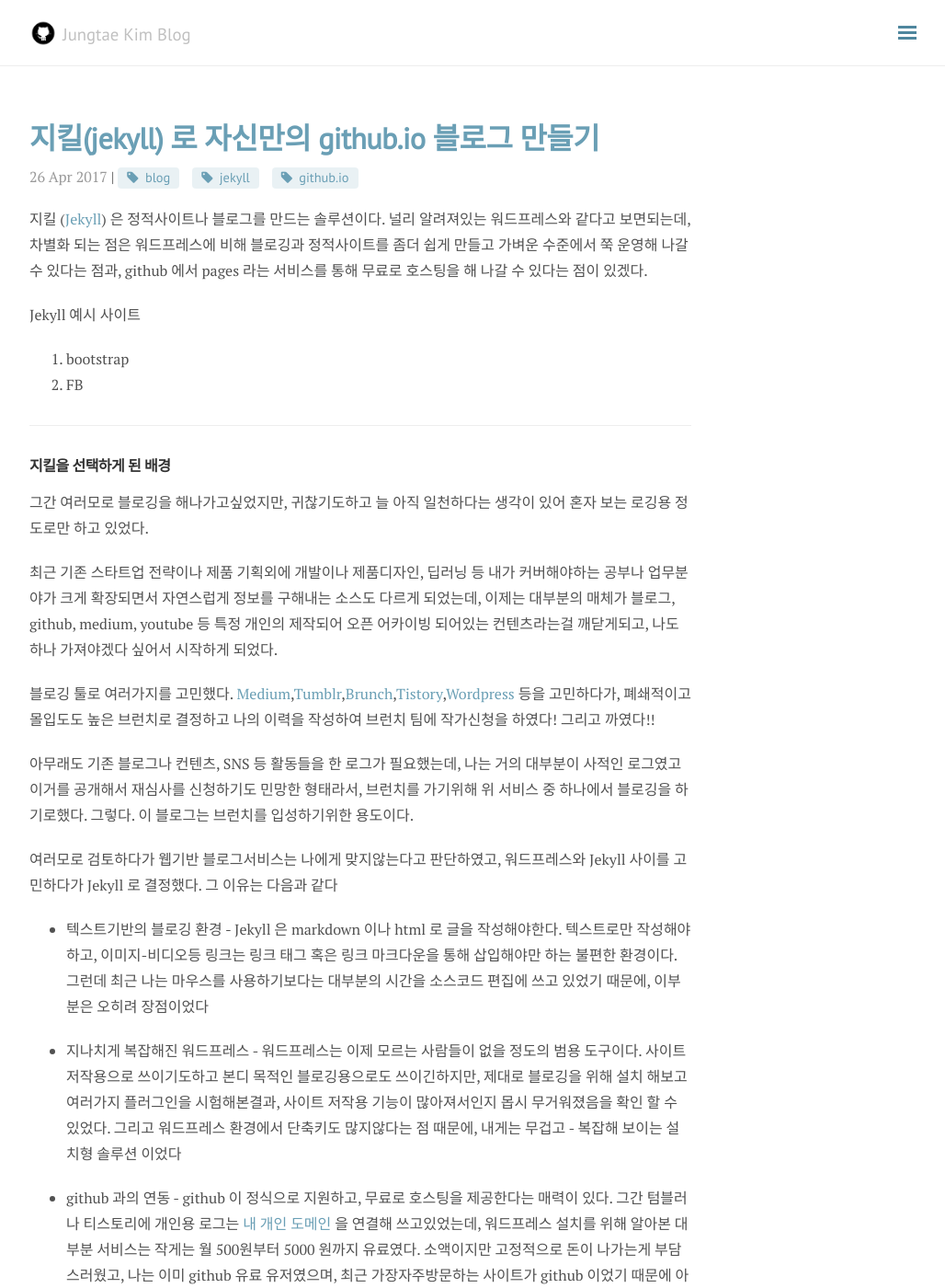
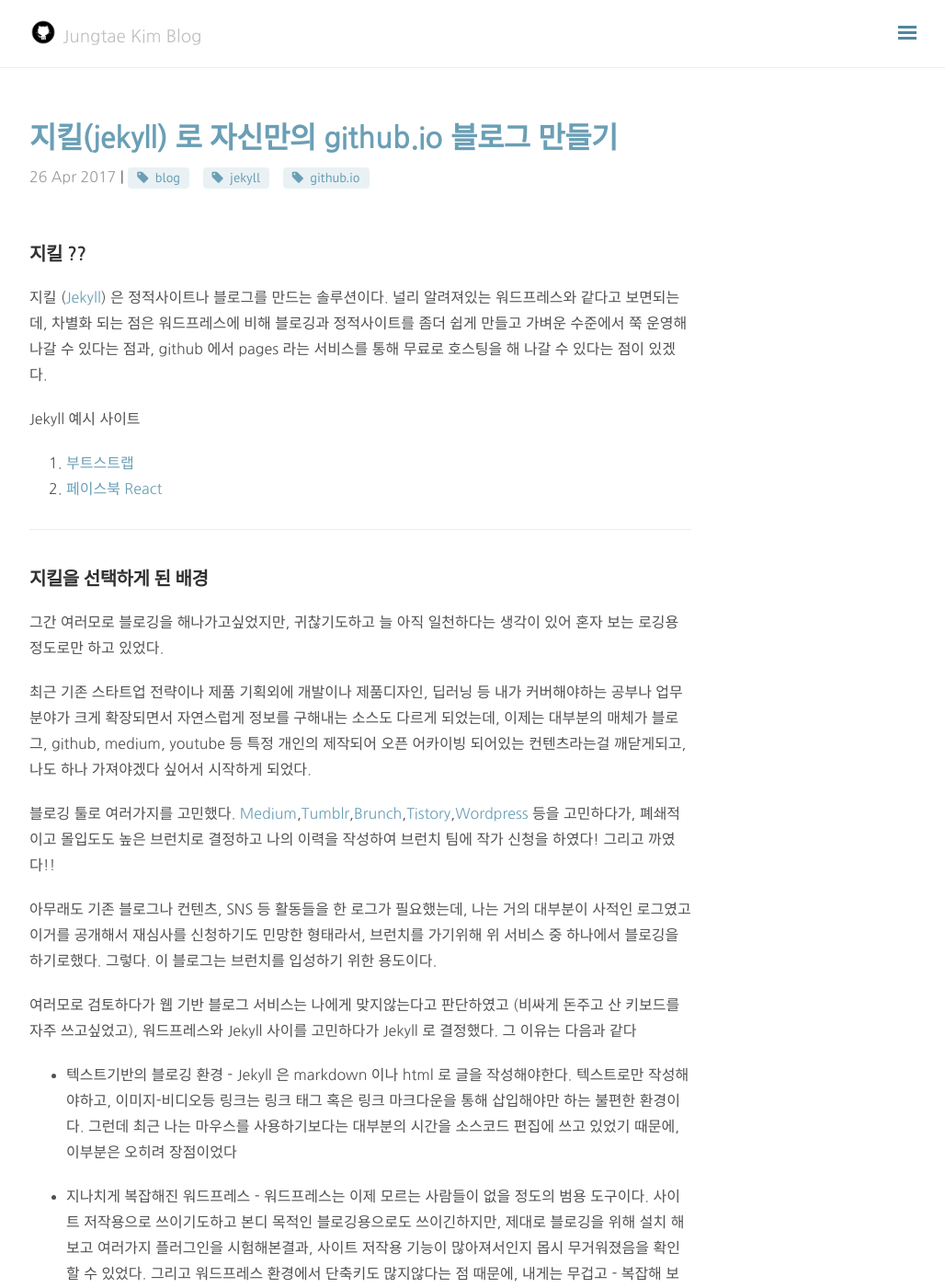
Before and after one commit to jungtaejtkim/jungtaejtkim.github.io, a Jekyll site: the page built from _posts/2017-4-26-jekylltip.md, in a window 1280 px wide and 1400 px high. Shown: the whole window at 92% size, without its empty margins (248-1276 px from the left). Built offline with Jekyll 4.4.1, drawn with Linux system fonts in a browser that asks for light colours; nearby versions of some CDN libraries; comment, search, counter and statistics services are not loaded; some of the changed text lies outside the part shown.

Commit message:
complete first post

```diff
--- a/_posts/2017-4-26-jekylltip.md
+++ b/_posts/2017-4-26-jekylltip.md
@@ -5,36 +5,45 @@ category: Dev
 tags: [blog, jekyll, github.io]
 ---
 
+## 지킬 ??
+
 지킬 ([Jekyll](http://jekyllrb.com)) 은 정적사이트나 블로그를 만드는 솔루션이다. 널리 알려져있는 워드프레스와 같다고 보면되는데, 차별화 되는 점은 워드프레스에 비해 블로깅과 정적사이트를 좀더 쉽게 만들고 가벼운 수준에서 쭉 운영해 나갈 수 있다는 점과, github 에서 pages 라는 서비스를 통해 무료로 호스팅을 해 나갈 수 있다는 점이 있겠다.
 
 Jekyll 예시 사이트
-1. bootstrap
-2. FB
+1. [부트스트랩](https://react-bootstrap.github.io)
+2. [페이스북 React](https://facebook.github.io/react/)
+
 
 -----
-#### 지킬을 선택하게 된 배경
+
+
+
+## 지킬을 선택하게 된 배경
 
  그간 여러모로 블로깅을 해나가고싶었지만, 귀찮기도하고 늘 아직 일천하다는 생각이 있어 혼자 보는 로깅용 정도로만 하고 있었다.
 
  최근 기존 스타트업 전략이나 제품 기획외에 개발이나 제품디자인, 딥러닝 등 내가 커버해야하는 공부나 업무분야가 크게 확장되면서 자연스럽게 정보를 구해내는 소스도 다르게 되었는데, 이제는 대부분의 매체가 블로그, github, medium, youtube 등 특정 개인의 제작되어 오픈 어카이빙 되어있는 컨텐츠라는걸 깨닫게되고, 나도 하나 가져야겠다 싶어서 시작하게 되었다.
 
- 블로깅 툴로 여러가지를 고민했다. [Medium](http://www.medium.com),[Tumblr](www.tumblr.com),[Brunch](www.brunch.co.kr),[Tistory](www.tistory.co.kr),[Wordpress](www.wordpress.co.kr) 등을 고민하다가, 폐쇄적이고 몰입도도 높은 브런치로 결정하고 나의 이력을 작성하여 브런치 팀에 작가신청을 하였다! 그리고 까였다!!
+ 블로깅 툴로 여러가지를 고민했다. [Medium](http://www.medium.com),[Tumblr](www.tumblr.com),[Brunch](www.brunch.co.kr),[Tistory](www.tistory.co.kr),[Wordpress](www.wordpress.co.kr) 등을 고민하다가, 폐쇄적이고 몰입도도 높은 브런치로 결정하고 나의 이력을 작성하여 브런치 팀에 작가 신청을 하였다! 그리고 까였다!!
 
- 아무래도 기존 블로그나 컨텐츠, SNS 등 활동들을 한 로그가 필요했는데, 나는 거의 대부분이 사적인 로그였고 이거를 공개해서 재심사를 신청하기도 민망한 형태라서, 브런치를 가기위해 위 서비스 중 하나에서 블로깅을 하기로했다. 그렇다. 이 블로그는 브런치를 입성하기위한 용도이다.
+ 아무래도 기존 블로그나 컨텐츠, SNS 등 활동들을 한 로그가 필요했는데, 나는 거의 대부분이 사적인 로그였고 이거를 공개해서 재심사를 신청하기도 민망한 형태라서, 브런치를 가기위해 위 서비스 중 하나에서 블로깅을 하기로했다. 그렇다. 이 블로그는 브런치를 입성하기 위한 용도이다.
 
- 여러모로 검토하다가 웹기반 블로그서비스는 나에게 맞지않는다고 판단하였고, 워드프레스와 Jekyll 사이를 고민하다가 Jekyll 로 결정했다. 그 이유는 다음과 같다
+ 여러모로 검토하다가 웹 기반 블로그 서비스는 나에게 맞지않는다고 판단하였고 (비싸게 돈주고 산 키보드를 자주 쓰고싶었고), 워드프레스와 Jekyll 사이를 고민하다가 Jekyll 로 결정했다. 그 이유는 다음과 같다
 
  * 텍스트기반의 블로깅 환경 - Jekyll 은 markdown 이나 html 로 글을 작성해야한다. 텍스트로만 작성해야하고, 이미지-비디오등 링크는 링크 태그 혹은 링크 마크다운을 통해 삽입해야만 하는 불편한 환경이다. 그런데 최근 나는 마우스를 사용하기보다는 대부분의 시간을 소스코드 편집에 쓰고 있었기 때문에, 이부분은 오히려 장점이었다
 
  * 지나치게 복잡해진 워드프레스 - 워드프레스는 이제 모르는 사람들이 없을 정도의 범용 도구이다. 사이트 저작용으로 쓰이기도하고 본디 목적인 블로깅용으로도 쓰이긴하지만, 제대로 블로깅을 위해 설치 해보고 여러가지 플러그인을 시험해본결과, 사이트 저작용 기능이 많아져서인지 몹시 무거워졌음을 확인 할 수 있었다. 그리고 워드프레스 환경에서 단축키도 많지않다는 점 때문에, 내게는 무겁고 - 복잡해 보이는 설치형 솔루션 이었다
 
- * github 과의 연동 - github 이 정식으로 지원하고, 무료로 호스팅을 제공한다는 매력이 있다. 그간 텀블러나 티스토리에 개인용 로그는 [내 개인 도메인](www.iamjtkim.com) 을 연결해 쓰고있었는데, 워드프레스 설치를 위해 알아본 대부분 서비스는 작게는 월 500원부터 5000 원까지 유료였다. 소액이지만 고정적으로 돈이 나가는게 부담스러웠고, 나는 이미 github 유료 유저였으며, 최근 가장자주방문하는 사이트가 github 이었기 때문에 아주 좋은 장점이었다.
+ * github 과의 연동 - github 이 정식으로 지원하고, 무료로 호스팅을 제공한다는 매력이 있다. 그간 텀블러나 티스토리에 개인용 로그는 [내 개인 도메인](www.iamjtkim.com) 을 연결해 쓰고있었는데, 워드프레스 설치를 위해 알아본 대부분 서비스는 작게는 월 500원부터 5000 원까지 유료였다. 소액이지만 고정적인 지출처를 늘리기가 번거로웠고, 나는 이미 github 유료 유저였으며, 최근 가장 자주 방문하는 사이트가 github 이었기 때문에 그냥 '무료' 보다도 '관리의 이점' 이라는 측면에서 매력적이었다.
 
- * github.io - 사실 이 도메인의 간지가 jekyll 을 선택한 이유중 50% 는 차지했다고 봐도 무방하다. github pages 를 통해 jekyll 을 활성화 할 경우 github 은 username.github.io 형태의 url 을 무상으로 만들어준다. 그런데 이제 github.io 는 '나 tech 좀 알고 이걸로 밥도 좀 먹고살아' 의 쿨한 상징과도 같아서 이에 이끌려 결정하였다. (워드프레스가 무료호스팅이며, 지킬수준으로 가볍고 텍스트 기반이라 할지라도 이것때문에 jekyll 을 선택했을 것이다 * ^^ * )
+ * github.io - 사실 이 도메인의 간지가 jekyll 을 선택한 이유중 50% 는 차지했다고 봐도 무방하다. github pages 를 통해 jekyll 을 활성화 할 경우 github 은 username.github.io 형태의 url 을 무상으로 만들어준다. 그런데 이제 github.io 는 '나 tech 좀 알고 이걸로 밥도 좀 먹고 살아' 의 쿨한 상징과도 같아서 이에 이끌려 결정하였다. (워드프레스가 무료호스팅이며, 지킬수준으로 가볍고 텍스트 기반이라 할지라도 이것때문에 jekyll 을 선택했을 것이다 * ^^ * )
+
 
 -----
 
-#### 지킬을 설치하기
+
+
+## 지킬을 설치하기
 
 지킬을 설치하는 방법은 두가지로 나뉜다.
 
@@ -45,9 +54,9 @@ Jekyll 예시 사이트
 
 1번의 경우 [github pages tutorial](http://pages.github.com) 를 참고하여 그대로 진행하면되고, 여기서는 2번 방법을 설명한다.
 
-/// 참고로 1번방법을 그대로 따라해서 jekyll 을 활성화 시키려면 튜토리얼내에 echo 명령어를 사용해서 만든 index.html 을 마지막에 꼭 지워줘야한다
+/// 참고로 1번방법을 그대로 따라해서 jekyll 을 활성화 시키려면 튜토리얼내에 echo 명령어를 사용해서 만든 index.html 을 마지막에 꼭 지워줘야한다. 설정을 이리저리 바꿔도 Hello world 만 보고싶지않다면...
 
-codeless 한 환경은 쉽지만 위에 말한 장점을 충분히 살리기 어렵기때문에 처음에 다소 어려워도 컴퓨터에 설치하도록 한다. 나는 맥 환경에서 설치를 진행하였다. 설치는 간단하지만 jekyll 은 ruby gem 환경이므로, 명령어 하나하나를 이해하려면 ruby 공부를 하셔야만한다. 초기 설치시에만 ruby 관련 명령어를 쓰고 완료된 뒤엔 ruby 쳐다볼일 없으니 그냥 그대로 따라 치는게 편하다.
+codeless 한 환경은 사용은 쉽지만 위에 말한 장점을 충분히 살리기 어렵기때문에 처음에 다소 어려워도 컴퓨터에 설치하도록 한다. 나는 맥 환경에서 설치를 진행하였다. 설치는 간단하지만 jekyll 은 ruby gem 환경이므로, 명령어 하나하나를 이해하려면 ruby 를 어느정도 알아야한다. 초기 설치시에만 ruby 관련 명령어를 쓰고 완료된 뒤엔 ruby 쳐다볼일 없으니 그냥 그대로 따라 치는게 편하다.
 
 1. www.github.com 에서 계정을 만든다
 
@@ -110,8 +119,10 @@ git push
 14- 1분 정도 기다린뒤 자신의 username.github.io 를 주소창에 입력한다. 정상 접속 되면 그대로 마무리이다.
 
 
-#### 지킬 꾸미기
+
+## 지킬 꾸미기
  지킬은 html 과 css, scss 등 customization 을 지원하지만 그렇게 해서 꾸밀거면 사실 처음부터 새로 만들고 말지.... 아래 방식을 통해 꾸미도록 해보자.
+
 
  나는 아래 테마를 사용하였다
 * 테마 데모 사이트 - [https://codinfox.github.io](https://codinfox.github.io)
--- a/_scss/base/_global.scss
+++ b/_scss/base/_global.scss
@@ -2,6 +2,8 @@
   background: $theme-color;
   color: $white;
 }
+
+@import url(http://fonts.googleapis.com/earlyaccess/nanumgothic.css);
 
 html,
 body {
@@ -9,7 +11,7 @@ body {
 }
 
 html {
-  font-family: $font-serif;
+  font-family: 'Nanum Gothic', $font-serif;
   text-rendering: optimizeLegibility;
 	-webkit-font-smoothing: antialiased;
 	-moz-osx-font-smoothing: grayscale;
@@ -19,12 +21,12 @@ html {
 }
 
 h1, h2, h3, h4, h5, h6 {
-  font-family: $font-sans;
+  font-family: 'Nanum Gothic',$font-sans;
   font-weight: 400;
   color: $title-color;
   letter-spacing: -.025rem;
 }
 
 code {
-  color: #666;
+  color: #ffffff;
 }
```
